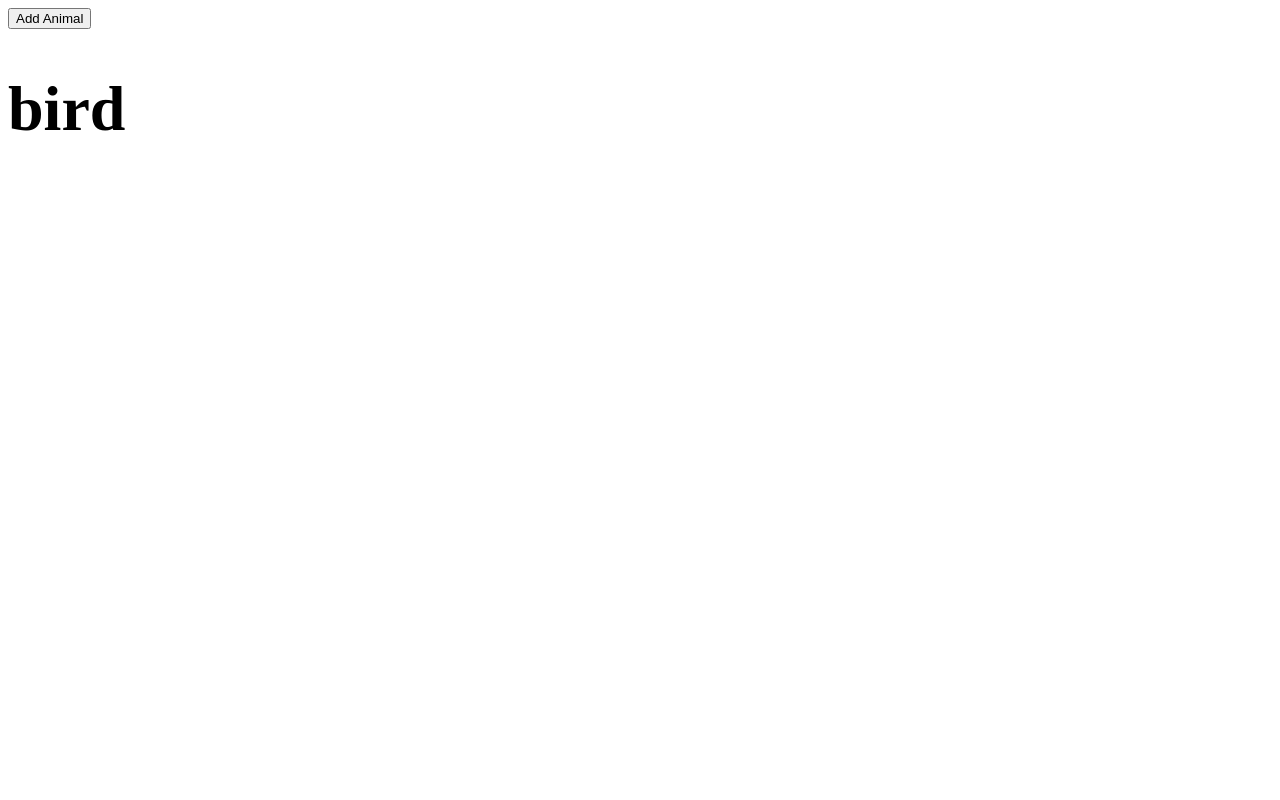
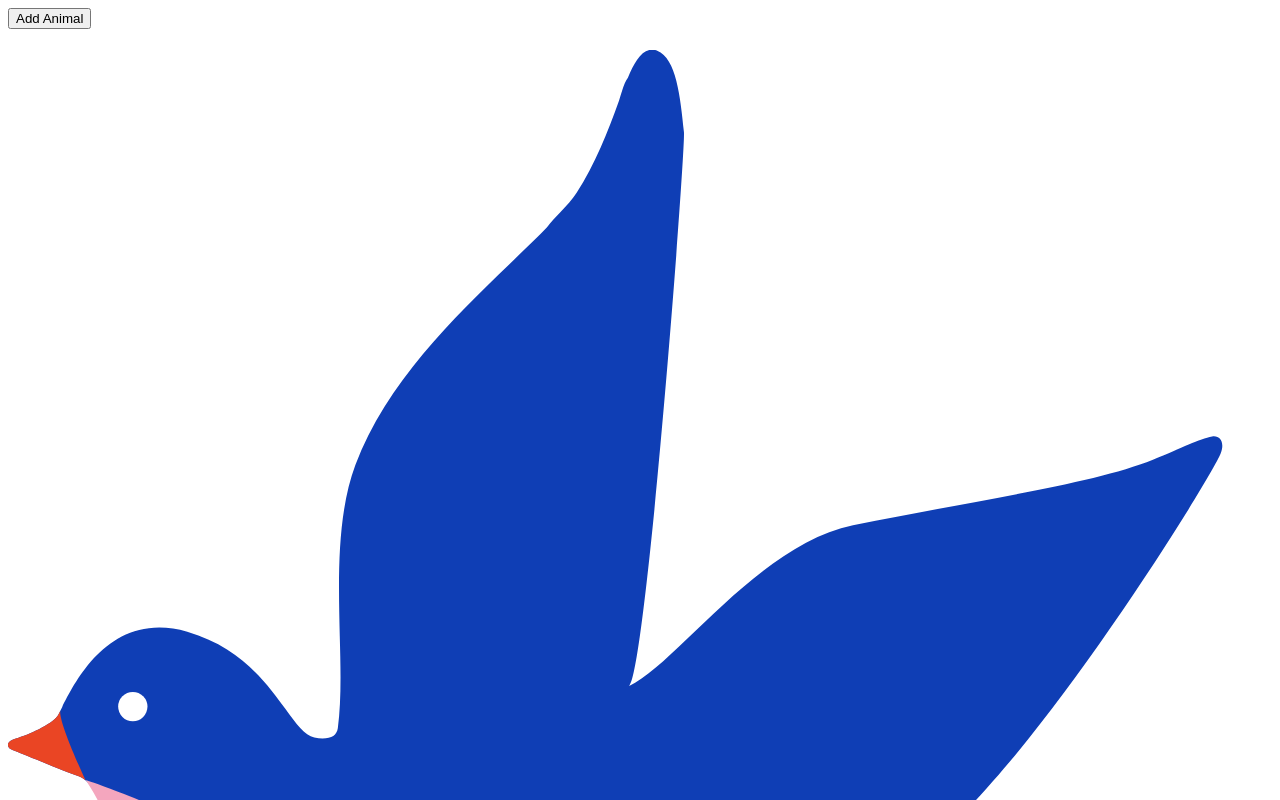
Before and after one commit to Raulito1/animals, a React (Create React App) app: page / in a window 1280 px wide. Both pictures are taken after a click on the button "Add Animal". Shown: the top 800 px of the page. Built offline with nearby package versions, Linux system fonts and the light colour scheme.

Commit message:
imported svg images in the AnimalShow Component to be passed in as props

```diff
--- a/src/AnimalShow.js
+++ b/src/AnimalShow.js
@@ -1,7 +1,24 @@
+import bird from './svg/bird.svg';
+import cat from './svg/cat.svg';
+import cow from './svg/cow.svg';
+import dog from './svg/dog.svg';
+import gator from './svg/gator.svg';
+import horse from './svg/horse.svg';
+import heart from './svg/heart.svg';
+
+const svgMap = {
+    bird,
+    cat,
+    cow,
+    dog,
+    gator,
+    horse
+}
+
 function AnimalShow({ type }) {
     return (
         <div>
-            <h1>{type}</h1>
+            <img src={svgMap[type]} alt='animal' />
         </div>
     );
 }
```
